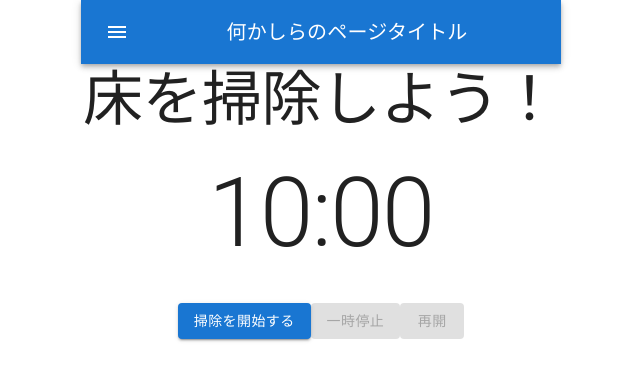
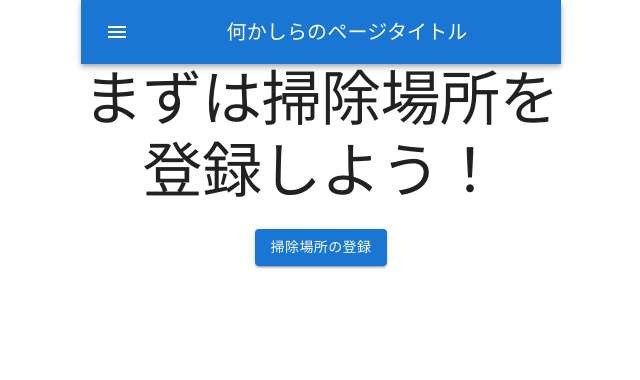
Before and after one commit to MinamiInoue2323/osoji_kun, a React (Vite) app: page / in a window 1280 px wide. Shown: the top 380 px of the page, without its empty margins (319-959 px from the left). Built offline with nearby package versions, Linux system fonts and the light colour scheme.

Commit message:
implement useCleanTargetPlace
Co-authored-by: kyuki3rain <kyuki3rain@users.noreply.github.com>

```diff
--- a/src/components/OsojiTimer.tsx
+++ b/src/components/OsojiTimer.tsx
@@ -1,9 +1,11 @@
 import { Button, Typography } from "@mui/material";
 import React, { useState } from "react";
 import { useTimer } from "react-timer-hook";
+import { Place } from "../hooks/usePlace";
 
 export type TimerProps = {
   expiryTimeStamp: Date;
+  handleFinishInfo: () => void;
 };
 
 const OsojiTimer: React.FC<TimerProps> = (props) => {
@@ -12,6 +14,7 @@ const OsojiTimer: React.FC<TimerProps> = (props) => {
     autoStart: false,
     onExpire: () => {
       setIsOsojiCompleted(true);
+      props.handleFinishInfo();
     },
   });
   const [isTimerStarted, setIsTimerStarted] = useState(false);
--- /dev/null
+++ b/src/hooks/useCleanTargetPlace.ts
@@ -0,0 +1,72 @@
+import { useEffect, useRef } from "react";
+import { useCurrentTargetPlace } from "../states/currentTargetPlaceState";
+import { useFinishPlaceList } from "../states/finishPlaceListState";
+import { usePlaceList } from "../states/placeListState";
+import { Place } from "./usePlace";
+
+const getRandomInt = (max: number) => {
+  return Math.floor(Math.random() * max);
+};
+
+export const useCleanTargetPlace = () => {
+  const { placeList } = usePlaceList();
+  const { finishPlaceList, setFinishPlaceList } = useFinishPlaceList();
+  const { currentTargetPlace, setCurrentTargetPlace } = useCurrentTargetPlace();
+
+  const isFirstRender = useRef(false);
+
+  useEffect(() => {
+    if (!currentTargetPlace) {
+      console.log("update start ");
+      updateCurrentCleanTargetPlace();
+    }
+    isFirstRender.current = true;
+    // eslint-disable-next-line react-hooks/exhaustive-deps
+  }, []);
+
+  useEffect(() => {
+    if (isFirstRender.current) {
+      isFirstRender.current = false;
+    } else {
+      if (finishPlaceList.length !== 0 && currentTargetPlace) {
+        updateCurrentCleanTargetPlace();
+      }
+    }
+    // eslint-disable-next-line react-hooks/exhaustive-deps
+  }, [finishPlaceList]);
+
+  const updateCurrentCleanTargetPlace = () => {
+    //placelistに存在してfinishPlaceListにないPlaceを抽出
+    let candidatePlaces = placeList.filter(
+      (item) => !finishPlaceList.includes(item)
+    );
+    //place Listの場所が全て掃除済みだった場合はreset
+    if (!candidatePlaces.length) {
+      console.log("reset");
+      candidatePlaces = [...placeList];
+      setFinishPlaceList([]);
+    }
+    console.log(candidatePlaces);
+    const newTargetPlace =
+      candidatePlaces[getRandomInt(candidatePlaces.length)];
+    setCurrentTargetPlace(newTargetPlace);
+
+    console.log(placeList);
+
+    console.log(finishPlaceList);
+    console.log(newTargetPlace);
+  };
+
+  const finishClean = (place: Place) => {
+    console.log("finish place is ");
+    console.log(place);
+    setFinishPlaceList((prev) => [...prev, place]);
+  };
+
+  return {
+    currentTargetPlace,
+    setCurrentTargetPlace,
+    updateCurrentCleanTargetPlace,
+    finishClean,
+  };
+};
--- a/src/pages/TimerPage.tsx
+++ b/src/pages/TimerPage.tsx
@@ -1,18 +1,50 @@
-import { Typography } from "@mui/material";
+import { Button, Typography } from "@mui/material";
 import React from "react";
 import OsojiTimer from "../components/OsojiTimer";
+import { useCleanTargetPlace } from "../hooks/useCleanTargetPlace";
+import { useNavigate } from "react-router-dom";
 
 const TimerPage = () => {
   const timerTime = new Date();
-  timerTime.setSeconds(timerTime.getSeconds() + 600); // 10 minutes timer
+  timerTime.setSeconds(timerTime.getSeconds() + 10); // 10 minutes timer
+  const { currentTargetPlace, finishClean } = useCleanTargetPlace();
+  const navigate = useNavigate();
+
+  const handleFinishInfo = () => {
+    if (currentTargetPlace) {
+      finishClean(currentTargetPlace);
+    }
+  };
+
   return (
     <div>
       <div>
-        <Typography variant="h2" component="h4" gutterBottom>
-          床を掃除しよう！
-        </Typography>
+        {currentTargetPlace ? (
+          <>
+            <Typography variant="h2" component="h4" gutterBottom>
+              {currentTargetPlace.name}を掃除しよう！
+            </Typography>
+            <OsojiTimer
+              handleFinishInfo={handleFinishInfo}
+              expiryTimeStamp={timerTime}
+            />
+          </>
+        ) : (
+          <>
+            <Typography variant="h2" component="h4" gutterBottom>
+              まずは掃除場所を登録しよう！
+            </Typography>
+            <Button
+              variant="contained"
+              onClick={() => {
+                navigate("/place");
+              }}
+            >
+              掃除場所の登録
+            </Button>
+          </>
+        )}
       </div>
-      <OsojiTimer expiryTimeStamp={timerTime} />
     </div>
   );
 };
--- /dev/null
+++ b/src/states/currentTargetPlaceState.ts
@@ -0,0 +1,14 @@
+import { atom, useRecoilState } from "recoil";
+import { Place } from "../hooks/usePlace";
+
+const currentTargetPlaceState = atom({
+  key: "currenttargetplace",
+  default: null as Place | null,
+});
+
+export const useCurrentTargetPlace = () => {
+  const [currentTargetPlace, setCurrentTargetPlace] = useRecoilState(
+    currentTargetPlaceState
+  );
+  return { currentTargetPlace, setCurrentTargetPlace };
+};
--- /dev/null
+++ b/src/states/finishPlaceListState.ts
@@ -0,0 +1,13 @@
+import { atom, useRecoilState } from "recoil";
+import { Place } from "../hooks/usePlace";
+
+const finishPlaceListState = atom({
+  key: "finishplacelist",
+  default: [] as Place[],
+});
+
+export const useFinishPlaceList = () => {
+  const [finishPlaceList, setFinishPlaceList] =
+    useRecoilState(finishPlaceListState);
+  return { finishPlaceList, setFinishPlaceList };
+};
```
